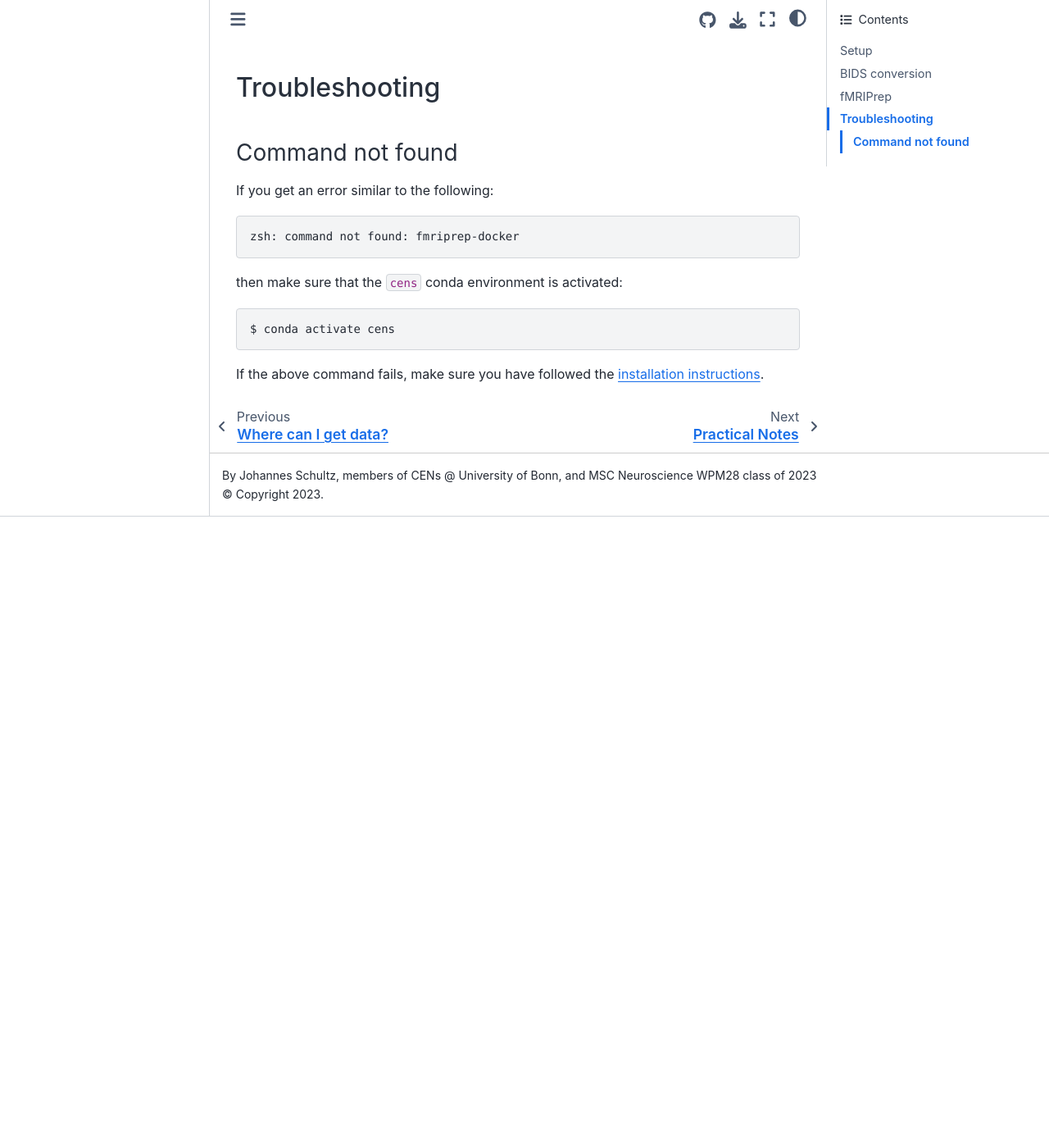
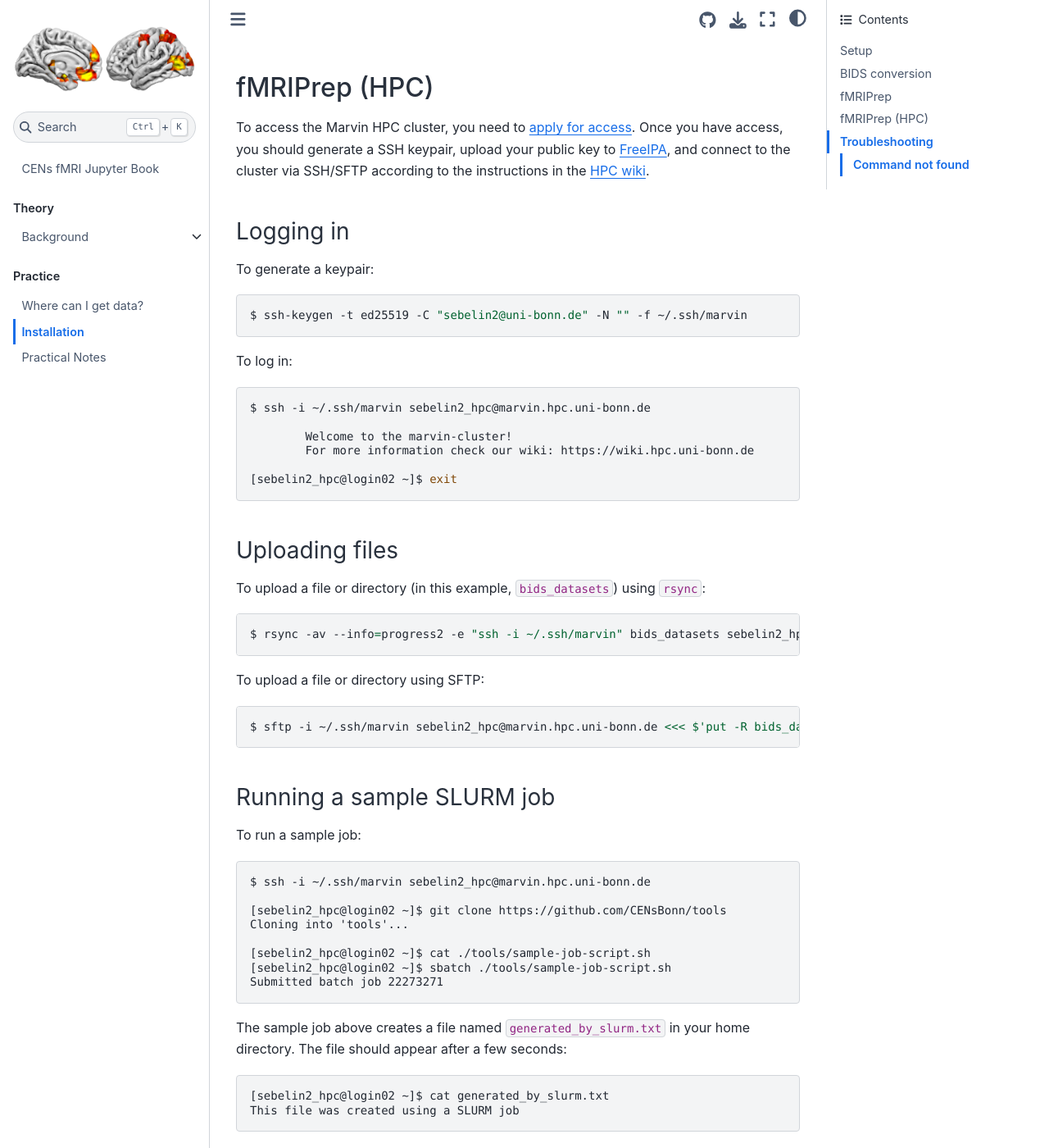
Before and after one commit to CENsBonn/fMRI, a Jupyter Book: the page built from installation.md, in a window 1280 px wide and 1400 px high, scrolled down 2802 px. Shown: the whole window at 82% size. Built offline with Jupyter Book 1.0.4 settings and Sphinx 7.4.7 and the Sphinx Book theme 1.1.4, drawn with Linux system fonts in a browser that asks for light colours; before the commit the page ends 3432 px from its top, so only the background shows below that; some of the changed text lies outside the part shown.

Commit message:
docs: Add HPC instructions

````diff
--- a/installation.md
+++ b/installation.md
@@ -152,6 +152,119 @@
 $ chromium fmriprep_output/sub-001.html
 ```
 
+## fMRIPrep (HPC)
+
+To access the Marvin HPC cluster, you need to [apply for access](https://www.hpc.uni-bonn.de/en/systems/marvin).
+Once you have access, you should
+generate a SSH keypair,
+upload your public key to [FreeIPA](https://freeipa.hpc.uni-bonn.de/),
+and connect to the cluster via
+SSH/SFTP according to the instructions in the [HPC wiki](https://wiki.hpc.uni-bonn.de/gaining_access).
+
+### Logging in
+
+To generate a keypair:
+
+```console
+$ ssh-keygen -t ed25519 -C "sebelin2@uni-bonn.de" -N "" -f ~/.ssh/marvin
+```
+
+To log in:
+
+```console
+$ ssh -i ~/.ssh/marvin sebelin2_hpc@marvin.hpc.uni-bonn.de
+
+        Welcome to the marvin-cluster!
+        For more information check our wiki: https://wiki.hpc.uni-bonn.de
+
+[sebelin2_hpc@login02 ~]$ exit
+```
+
+### Uploading files
+
+To upload a file or directory (in this example, `bids_datasets`) using `rsync`:
+```console
+$ rsync -av --info=progress2 -e "ssh -i ~/.ssh/marvin" bids_datasets sebelin2_hpc@marvin.hpc.uni-bonn.de:~
+```
+
+To upload a file or directory using SFTP:
+```console
+$ sftp -i ~/.ssh/marvin sebelin2_hpc@marvin.hpc.uni-bonn.de <<< $'put -R bids_datasets'
+```
+
+### Running a sample SLURM job
+
+To run a sample job:
+
+```console
+$ ssh -i ~/.ssh/marvin sebelin2_hpc@marvin.hpc.uni-bonn.de
+
+[sebelin2_hpc@login02 ~]$ git clone https://github.com/CENsBonn/tools
+Cloning into 'tools'...
+
+[sebelin2_hpc@login02 ~]$ cat ./tools/sample-job-script.sh
+[sebelin2_hpc@login02 ~]$ sbatch ./tools/sample-job-script.sh
+Submitted batch job 22273271
+```
+
+The sample job above creates a file named `generated_by_slurm.txt` in your home directory.
+The file should appear after a few seconds:
+
+```console
+[sebelin2_hpc@login02 ~]$ cat generated_by_slurm.txt
+This file was created using a SLURM job
+```
+
+In addition, a file will be generated containing the output of the script:
+
+```console
+[sebelin2_hpc@login02 ~]$ cat slurm-22273374.out
+Running sample job script...
+```
+
+### Running a fMRIPrep job
+
+Upload the FreeSurfer license to the HPC cluster:
+
+```console
+sftp -i ~/.ssh/marvin sebelin2_hpc@marvin.hpc.uni-bonn.de <<< $'put -R license.txt'
+```
+
+Create a `maindir` directory:
+
+```console
+[sebelin2_hpc@login02 ~]$ ./tools/setup-fmriprep.sh ./license.txt
+```
+
+The script above will create a directory structure as follows:
+
+```console
+[sebelin2_hpc@login02 ~]$ find maindir/
+maindir/
+maindir/work
+maindir/fmriprep
+maindir/fmriprep/license.txt
+maindir/fmriprep/fmriprep-20.2.0.simg
+maindir/derivatives
+maindir/data
+```
+
+Upload the contents of the `bids_datasets` to the `data` directory on the remote:
+
+```console
+$ rsync -av --info=progress2 -e "ssh -i ~/.ssh/marvin" bids_datasets/Patterson/Coben/ sebelin2_hpc@marvin.hpc.uni-bonn.de:~/maindir/data
+```
+
+On the remote, the contents of the `data` directory should now look like this:
+
+```console
+$ ssh -i ~/.ssh/marvin sebelin2_hpc@marvin.hpc.uni-bonn.de
+
+[sebelin2_hpc@login01 ~]$ ls maindir/data/
+CHANGES			  participants.json  README	 sourcedata  task-rest_bold.json
+dataset_description.json  participants.tsv   scans.json  sub-001
+```
+
 ## Troubleshooting
 
 ### Command not found
````
